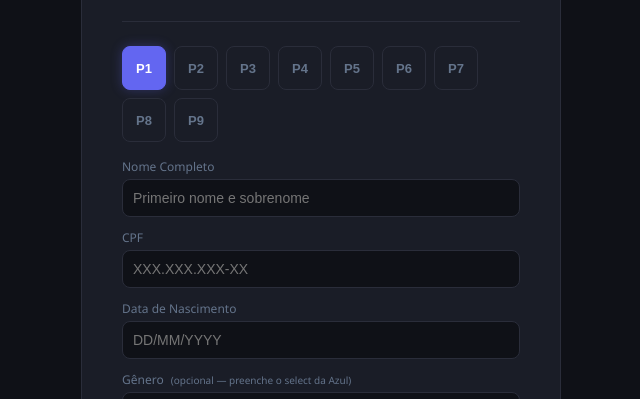
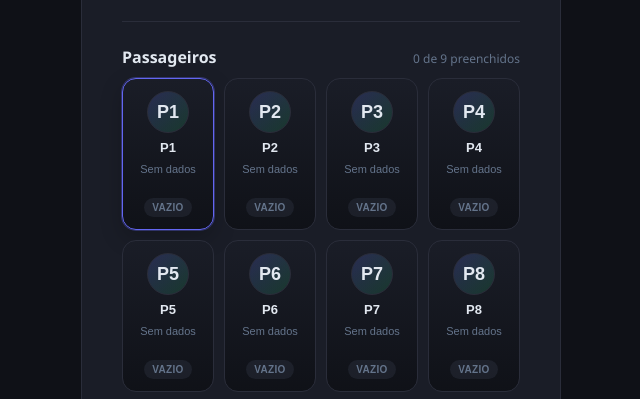
Before and after one commit to JanGustavo/OCR-EXTENSION, a browser extension: page upload/upload.html in a window 1280 px wide. Shown: the part 351-750 px from the top of the page, without its empty margins (319-959 px from the left). Drawn offline with Linux system fonts and the light colour scheme.

Commit message:
feat: melhorar upload e nacionalidade

```diff
--- a/content/providers/azul.js
+++ b/content/providers/azul.js
@@ -234,11 +234,11 @@
       ).trim();
 
       /**
-       * Nacionalidade: padrão 'Brasileira' quando não informado,
+       * Nacionalidade: padrão 'Brasil' quando não informado,
        * pois é o caso de uso primário da extensão.
        */
       const nacionalidade = String(
-        passageiro.nacionalidade || passageiro.nationality || 'Brasileira'
+        passageiro.nacionalidade || passageiro.nationality || 'Brasil'
       ).trim();
 
       console.log(`[Azul] Injetando passageiro ${index}:`, {
--- a/upload/upload.html
+++ b/upload/upload.html
@@ -194,44 +194,117 @@
         margin-top: 10px;
       }
 
-      /* ─── Passenger Tabs ─── */
-      #passenger-tabs {
+      .result-header {
         display: flex;
-        gap: 6px;
-        margin-bottom: 20px;
-        flex-wrap: wrap;
+        align-items: baseline;
+        justify-content: space-between;
+        gap: 12px;
+        margin-bottom: 10px;
       }
-      .passenger-tab {
-        display: flex;
-        align-items: center;
-        justify-content: center;
-        min-width: 44px;
-        height: 44px;
-        padding: 0 12px;
-        border: 1px solid var(--border);
-        border-radius: 8px;
-        background: var(--surface);
-        color: var(--muted);
-        font-size: 13px;
-        font-weight: 600;
-        cursor: pointer;
-        transition: all 0.2s ease;
-      }
-      .passenger-tab:hover {
-        border-color: var(--accent);
+
+      .result-header h3 {
+        font-size: 16px;
+        font-weight: 700;
         color: var(--text);
       }
-      .passenger-tab.active {
-        background: var(--accent);
-        color: #fff;
+
+      .result-header small {
+        color: var(--muted);
+        font-size: 12px;
+      }
+
+      .passenger-summary {
+        display: grid;
+        grid-template-columns: repeat(auto-fit, minmax(92px, 1fr));
+        gap: 10px;
+        margin-bottom: 18px;
+      }
+
+      .passenger-card {
+        display: flex;
+        flex-direction: column;
+        align-items: center;
+        gap: 8px;
+        padding: 12px 10px;
+        border: 1px solid var(--border);
+        border-radius: 14px;
+        background: linear-gradient(
+          180deg,
+          rgba(26, 29, 39, 0.96),
+          rgba(15, 17, 23, 0.96)
+        );
+        color: var(--text);
+        cursor: pointer;
+        transition:
+          transform 0.16s ease,
+          border-color 0.16s ease,
+          box-shadow 0.16s ease;
+        min-height: 118px;
+        text-align: center;
+      }
+
+      .passenger-card:hover {
+        transform: translateY(-1px);
         border-color: var(--accent);
-        box-shadow: 0 0 12px rgba(99, 102, 241, 0.3);
       }
-      .passenger-tab.filled::after {
-        content: "✓";
-        margin-left: 4px;
+
+      .passenger-card.active {
+        border-color: var(--accent);
+        box-shadow:
+          0 0 0 1px rgba(99, 102, 241, 0.35),
+          0 8px 22px rgba(0, 0, 0, 0.22);
+      }
+
+      .passenger-card.filled .card-status {
+        background: rgba(34, 197, 94, 0.14);
+        color: var(--success);
+      }
+
+      .passenger-card.empty .card-status {
+        background: rgba(100, 116, 139, 0.14);
+        color: var(--muted);
+      }
+
+      .passenger-card .thumb {
+        width: 42px;
+        height: 42px;
+        border-radius: 50%;
+        border: 1px solid var(--border);
+        background: linear-gradient(
+          135deg,
+          rgba(99, 102, 241, 0.22),
+          rgba(34, 197, 94, 0.18)
+        );
+        background-size: cover;
+        background-position: center;
+        display: grid;
+        place-items: center;
+        overflow: hidden;
+        font-size: 18px;
+        font-weight: 700;
+      }
+
+      .passenger-card .title {
+        font-size: 13px;
+        font-weight: 700;
+        line-height: 1;
+      }
+
+      .passenger-card .name {
         font-size: 11px;
-        opacity: 0.8;
+        color: var(--muted);
+        text-align: center;
+        min-height: 28px;
+        line-height: 1.35;
+      }
+
+      .passenger-card .card-status {
+        font-size: 10px;
+        font-weight: 700;
+        letter-spacing: 0.03em;
+        text-transform: uppercase;
+        padding: 4px 8px;
+        border-radius: 999px;
       }
 
       .spinner-wrap {
@@ -303,12 +376,16 @@
 
       <!-- ─── Result Section ─── -->
       <div id="result-section" class="section">
-        <div
-          id="passenger-tabs"
-          style="display: flex; gap: 8px; margin-bottom: 16px; flex-wrap: wrap"
-        >
-          <!-- Abas geradas por JS -->
+        <div class="result-header">
+          <h3>Passageiros</h3>
+          <small id="passenger-counter">0 de 9</small>
         </div>
+
+        <div id="passenger-summary" class="passenger-summary"></div>
+
+        <button class="btn btn-secondary" id="btn-select-image">
+          Selecionar imagem do passageiro atual
+        </button>
 
         <label>Nome Completo</label>
         <input
@@ -342,10 +419,10 @@
 
         <label>
           Nacionalidade
-          <span class="optional-badge">(padrão: Brasileira)</span>
+          <span class="optional-badge">(padrão: Brasil)</span>
         </label>
         <select id="field-nacionalidade">
-          <option value="Brasileira">Brasileira</option>
+          <option value="Brasil">Brasil</option>
           <option value="Americana">Americana</option>
           <option value="Portuguesa">Portuguesa</option>
           <option value="Argentina">Argentina</option>
--- a/upload/upload.js
+++ b/upload/upload.js
@@ -10,7 +10,8 @@ let passageiros = Array.from({ length: 9 }, () => ({
   cpf: '',
   dataNascimento: '',
   genero: '',          // CORRIGIDO: adicionado para o select da Azul
-  nacionalidade: 'Brasileira' // CORRIGIDO: padrão Brasileira
+  nacionalidade: 'Brasil', // CORRIGIDO: padrão Brasil
+  imagemDataUrl: ''
 }));
 
 // 2. Variável que controla qual a aba/slot que o utilizador está a ver agora.
@@ -34,7 +35,9 @@ const btnChange  = document.getElementById('btn-change');
 // Novos elementos
 const uploadSection  = document.getElementById('upload-section');
 const resultSection  = document.getElementById('result-section');
-const passengerTabs  = document.getElementById('passenger-tabs');
+const passengerSummary = document.getElementById('passenger-summary');
+const passengerCounter = document.getElementById('passenger-counter');
+const btnSelectImage = document.getElementById('btn-select-image');
 const fieldNome      = document.getElementById('field-nome');
 const fieldCpf       = document.getElementById('field-cpf');
 const fieldData      = document.getElementById('field-data');
@@ -56,40 +59,12 @@ let ocrWorker = null; // Tesseract worker instance
 
 // Criar as abas dos passageiros
 function criarAbas() {
-  passengerTabs.innerHTML = '';
-  for (let i = 0; i < 9; i++) {
-    const aba = document.createElement('button');
-    aba.textContent = `P${i + 1}`;
-    aba.className = 'passenger-tab';
-    aba.id = `aba-${i}`;
-    aba.type = 'button';
-    aba.onclick = () => {
-      passageiroAtual = i;
-      renderizarPassageiro(i);
-    };
-    passengerTabs.appendChild(aba);
-  }
   atualizarAbas();
+  renderizarResumoPassageiros();
 }
 
 function atualizarAbas() {
-  for (let i = 0; i < 9; i++) {
-    const aba = document.getElementById(`aba-${i}`);
-    const temDados = passageiros[i].nome !== '' || passageiros[i].cpf !== '';
-
-    // Remove classes anteriores
-    aba.classList.remove('active', 'filled');
-
-    // Adiciona classe 'active' se for o passageiro atual
-    if (i === passageiroAtual) {
-      aba.classList.add('active');
-    }
-
-    // Adiciona classe 'filled' se o passageiro tiver dados
-    if (temDados) {
-      aba.classList.add('filled');
-    }
-  }
+  renderizarResumoPassageiros();
 }
 
 function showSection(sectionId) {
@@ -114,6 +89,7 @@ function setupEventListeners() {
 
   dropZone.addEventListener('click', () => {
     console.log('[Upload] Drop-zone clicado');
+    fileInput.value = '';
     fileInput.click();
   });
 
@@ -150,6 +126,13 @@ function setupEventListeners() {
     fileInput.value = '';
     hideStatus();
   });
+
+  if (btnSelectImage) {
+    btnSelectImage.addEventListener('click', () => {
+      fileInput.value = '';
+      fileInput.click();
+    });
+  }
 
   btnBack.addEventListener('click', () => {
     previewBox.style.display = 'none';
@@ -387,14 +370,21 @@ function handleFile(file) {
   if (!file.type.startsWith('image/')) return showStatus('Apenas imagens PNG, JPG ou WEBP.', 'error');
   if (file.size > 5 * 1024 * 1024) return showStatus('Imagem muito grande. Limite: 5MB.', 'error');
 
-  const url = URL.createObjectURL(file);
-  previewImg.src = url;
-  previewImg.onload = () => URL.revokeObjectURL(url);
-  dropZone.style.display = 'none';
-  previewBox.style.display = 'block';
+  const passageiroIndex = passageiroAtual;
 
   const reader = new FileReader();
-  reader.onload  = (e) => processarImagemComOCR(e.target.result);
+  reader.onload  = (e) => {
+    const imageDataUrl = e.target.result;
+
+    passageiros[passageiroIndex].imagemDataUrl = imageDataUrl;
+    if (passageiroIndex === passageiroAtual) {
+      atualizarPreviewPassageiro(passageiroIndex);
+    } else {
+      atualizarAbas();
+    }
+
+    processarImagemComOCR(imageDataUrl, passageiroIndex);
+  };
   reader.onerror = ()  => { showSpinner(false); showStatus('Erro ao ler a imagem.', 'error'); };
   reader.readAsDataURL(file);
 }
@@ -402,7 +392,7 @@ function handleFile(file) {
 /**
  * Processa a imagem: OCR local + parsing + guarda no array
  */
-async function processarImagemComOCR(imageDataUrl) {
+async function processarImagemComOCR(imageDataUrl, passageiroIndex = passageiroAtual) {
   try {
     showSpinner(true);
     const parsedData = await runOCROnImage(imageDataUrl);
@@ -413,19 +403,24 @@ async function processarImagemComOCR(imageDataUrl) {
 
     // Guarda os dados no array na posição do passageiro atual
     // CORRIGIDO: preserva genero e nacionalidade que o usuário pode ter editado manualmente
-    passageiros[passageiroAtual] = {
+    passageiros[passageiroIndex] = {
       nome: parsedData.nomeCompleto ?? '',
       firstName: parsedData.primeiroNome ?? '',
       lastName: parsedData.sobrenome ?? '',
       cpf: parsedData.cpf ?? '',
       dataNascimento: parsedData.dataNascimento ?? '',
       birthDate: parsedData.dataNascimento ?? '',
-      genero: passageiros[passageiroAtual].genero || '',
-      nacionalidade: passageiros[passageiroAtual].nacionalidade || 'Brasileira'
+      genero: passageiros[passageiroIndex].genero || '',
+      nacionalidade: passageiros[passageiroIndex].nacionalidade || 'Brasil',
+      imagemDataUrl: imageDataUrl || passageiros[passageiroIndex].imagemDataUrl || ''
     };
 
     // Mostra os dados no ecrã
-    renderizarPassageiro(passageiroAtual);
+    if (passageiroIndex === passageiroAtual) {
+      renderizarPassageiro(passageiroIndex);
+    } else {
+      atualizarAbas();
+    }
   } catch (err) {
     console.error('[Upload] Erro ao processar imagem:', err);
     showSpinner(false);
@@ -464,7 +459,8 @@ chrome.runtime.onMessage.addListener((msg, sender, sendResponse) => {
     dataNascimento: msg.data.dataNascimento ?? '',
     // CORRIGIDO: preserva genero e nacionalidade que o usuário pode ter editado
     genero: passageiros[passageiroAtual].genero || '',
-    nacionalidade: passageiros[passageiroAtual].nacionalidade || 'Brasileira'
+    nacionalidade: passageiros[passageiroAtual].nacionalidade || 'Brasil',
+    imagemDataUrl: passageiros[passageiroAtual].imagemDataUrl || ''
   };
 
   // 4. Mostrar os dados no ecrã
@@ -485,7 +481,9 @@ function renderizarPassageiro(index) {
 
   // CORRIGIDO: sincroniza os novos campos com o estado do passageiro
   if (fieldGenero)        fieldGenero.value        = dados.genero       || '';
-  if (fieldNacionalidade) fieldNacionalidade.value = dados.nacionalidade || 'Brasileira';
+  if (fieldNacionalidade) fieldNacionalidade.value = dados.nacionalidade || 'Brasil';
+
+  atualizarPreviewPassageiro(index);
 
   // Atualizar seleção da aba
   atualizarAbas();
@@ -497,6 +495,103 @@ function renderizarPassageiro(index) {
     // Se estiver vazio (ex: quando trocamos para uma aba nova)
     hideStatus();
   }
+}
+
+function getIniciales(nome) {
+  const partes = String(nome || '').trim().split(/\s+/).filter(Boolean);
+  if (partes.length === 0) return 'P';
+  if (partes.length === 1) return partes[0].slice(0, 2).toUpperCase();
+  return `${partes[0][0] || ''}${partes[1][0] || ''}`.toUpperCase();
+}
+
+function getNomeCurto(dados) {
+  const nome = String(dados?.nome || '').trim();
+  if (nome) {
+    const partes = nome.split(/\s+/).filter(Boolean);
+    if (partes.length <= 2) return nome;
+    return `${partes[0]} ${partes[partes.length - 1]}`;
+  }
+
+  if (dados?.firstName || dados?.lastName) {
+    const composed = `${dados.firstName || ''} ${dados.lastName || ''}`.trim();
+    if (!composed) return '';
+    const partes = composed.split(/\s+/).filter(Boolean);
+    if (partes.length <= 2) return composed;
+    return `${partes[0]} ${partes[partes.length - 1]}`;
+  }
+
+  return '';
+}
+
+function renderizarResumoPassageiros() {
+  if (!passengerSummary) return;
+
+  passengerSummary.innerHTML = '';
+
+  const preenchidos = passageiros.filter((p) => p.nome || p.cpf || p.imagemDataUrl).length;
+  if (passengerCounter) {
+    passengerCounter.textContent = `${preenchidos} de 9 preenchidos`;
+  }
+
+  passageiros.forEach((dados, index) => {
+    const card = document.createElement('button');
+    card.type = 'button';
+    card.className = 'passenger-card';
+    card.setAttribute('aria-pressed', String(index === passageiroAtual));
+
+    if (index === passageiroAtual) card.classList.add('active');
+    if (dados.nome || dados.cpf || dados.imagemDataUrl) card.classList.add('filled');
+    else card.classList.add('empty');
+
+    const thumb = document.createElement('div');
+    thumb.className = 'thumb';
+
+    if (dados.imagemDataUrl) {
+      thumb.style.backgroundImage = `url(${dados.imagemDataUrl})`;
+      thumb.textContent = '';
+    } else {
+      thumb.textContent = getIniciales(dados.nome || dados.firstName || `P${index + 1}`);
+    }
+
+    const title = document.createElement('div');
+    title.className = 'title';
+    title.textContent = `P${index + 1}`;
+
+    const name = document.createElement('div');
+    name.className = 'name';
+    name.textContent = getNomeCurto(dados) || 'Sem dados';
+
+    const status = document.createElement('div');
+    status.className = 'card-status';
+    status.textContent = dados.imagemDataUrl || dados.nome || dados.cpf ? 'Com dados' : 'Vazio';
+
+    card.appendChild(thumb);
+    card.appendChild(title);
+    card.appendChild(name);
+    card.appendChild(status);
+
+    card.addEventListener('click', () => {
+      passageiroAtual = index;
+      renderizarPassageiro(index);
+    });
+
+    passengerSummary.appendChild(card);
+  });
+}
+
+function atualizarPreviewPassageiro(index) {
+  const dados = passageiros[index];
+
+  if (dados?.imagemDataUrl) {
+    previewImg.src = dados.imagemDataUrl;
+    previewBox.style.display = 'block';
+    dropZone.style.display = 'none';
+    return;
+  }
+
+  previewImg.removeAttribute('src');
+  previewBox.style.display = 'none';
+  dropZone.style.display = 'block';
 }
 
 // ─── Limpar passageiro atual ──────────────────────────────────────────────────
@@ -511,8 +606,9 @@ function limparPassageiroAtual() {
     birthDate: '',
     genero: '',
     gender: '',
-    nacionalidade: 'Brasileira',
-    nationality: 'Brasileira'
+    nacionalidade: 'Brasil',
+    nationality: 'Brasil',
+    imagemDataUrl: ''
   };
 
   // Limpa os campos visuais
@@ -520,14 +616,16 @@ function limparPassageiroAtual() {
   fieldCpf.value  = '';
   fieldData.value = '';
   if (fieldGenero)        fieldGenero.value        = '';
-  if (fieldNacionalidade) fieldNacionalidade.value = 'Brasileira';
+  if (fieldNacionalidade) fieldNacionalidade.value = 'Brasil';
 
   // Volta a mostrar a zona de upload
   previewBox.style.display = 'none';
+  previewImg.removeAttribute('src');
   dropZone.style.display   = 'block';
   fileInput.value          = '';
 
   atualizarAbas();
+  renderizarResumoPassageiros();
   hideStatus();
 }
 
@@ -544,7 +642,7 @@ function finalizarEIrAoFormulario() {
 
       // CORRIGIDO: lê genero e nacionalidade dos selects antes de salvar
       const generoAtual       = fieldGenero       ? fieldGenero.value        : (p.genero       || '');
-      const nacionalidadeAtual = fieldNacionalidade ? fieldNacionalidade.value : (p.nacionalidade || 'Brasileira');
+      const nacionalidadeAtual = fieldNacionalidade ? fieldNacionalidade.value : (p.nacionalidade || 'Brasil');
 
       return {
         nome: nomeCompleto,
```
